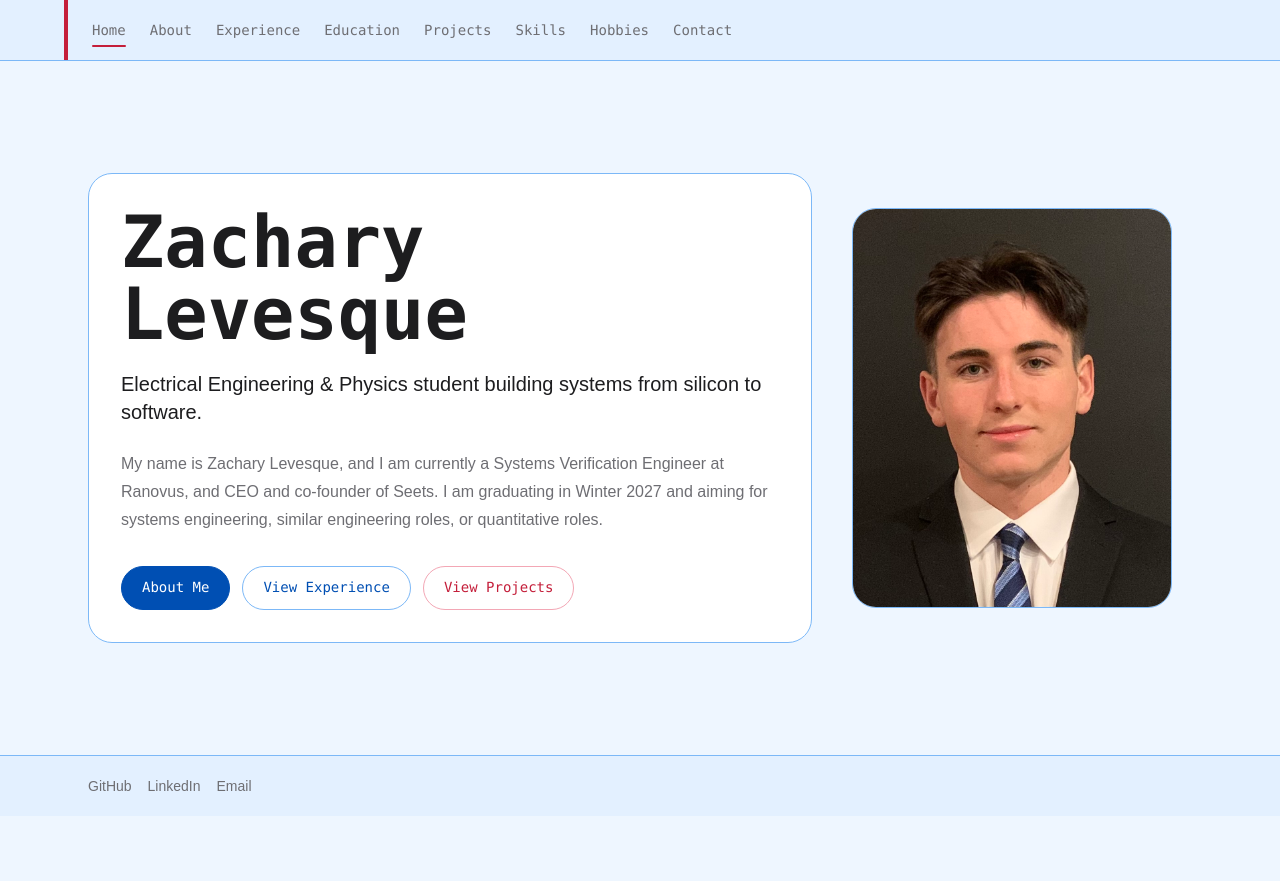
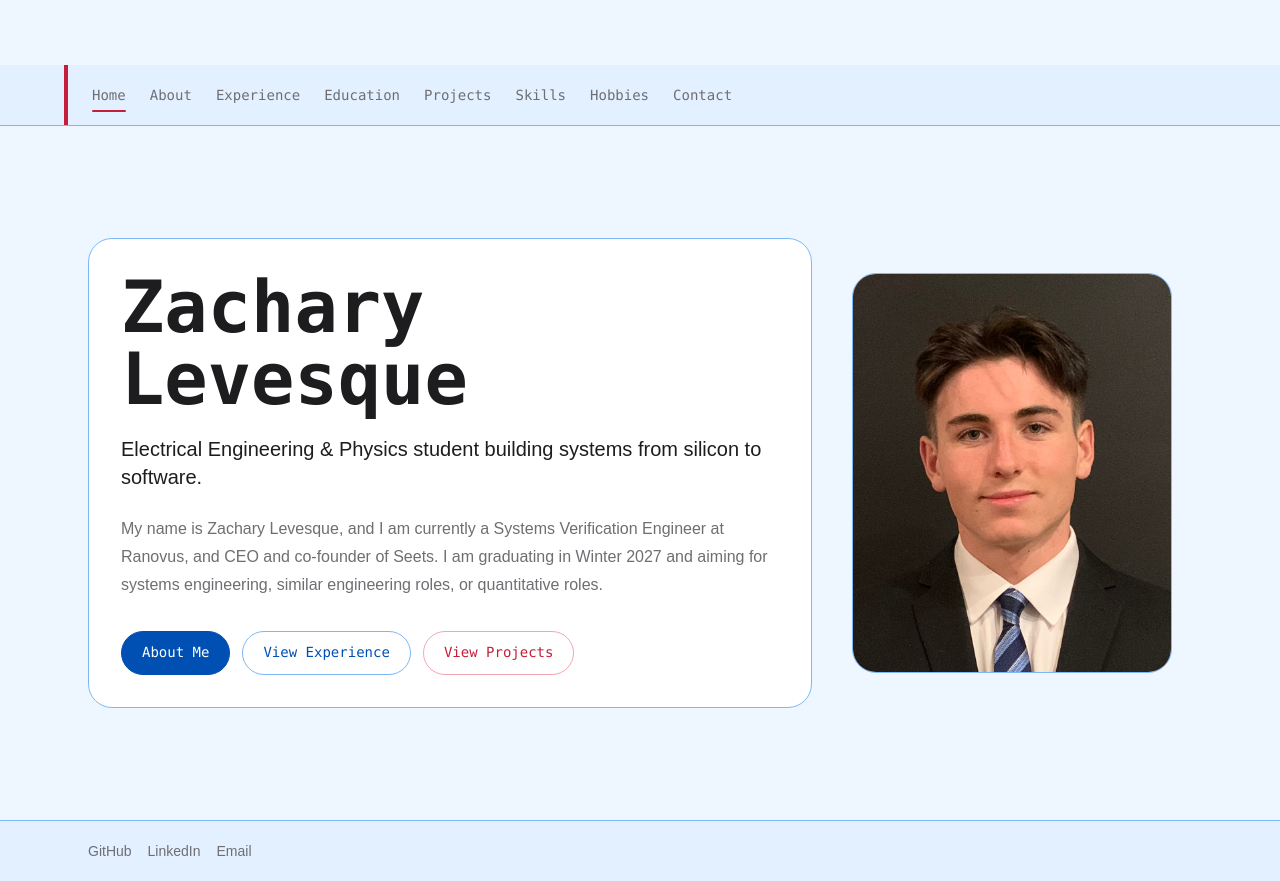
Before and after one commit to Zachary-Levesque/Portfolio, a Next.js app: page / in a window 1280 px wide. Before the commit the page ends 816 px from the top, so only its background shows below. Built offline with nearby package versions, Linux system fonts and the light colour scheme.

Commit message:
Update layout.tsx

```diff
--- a/app/layout.tsx
+++ b/app/layout.tsx
@@ -22,7 +22,7 @@ export default function RootLayout({
     <html lang="en">
       <body>
         <ViewTransitionProvider>
-          <div className="flex min-h-screen flex-col">
+          <div className="flex min-h-screen flex-col pt-[77px] md:pt-[65px]">
             <Nav />
             <main className="page-content mx-auto w-full max-w-6xl flex-1 px-4 py-8 sm:px-6 sm:py-12">
               {children}
```
